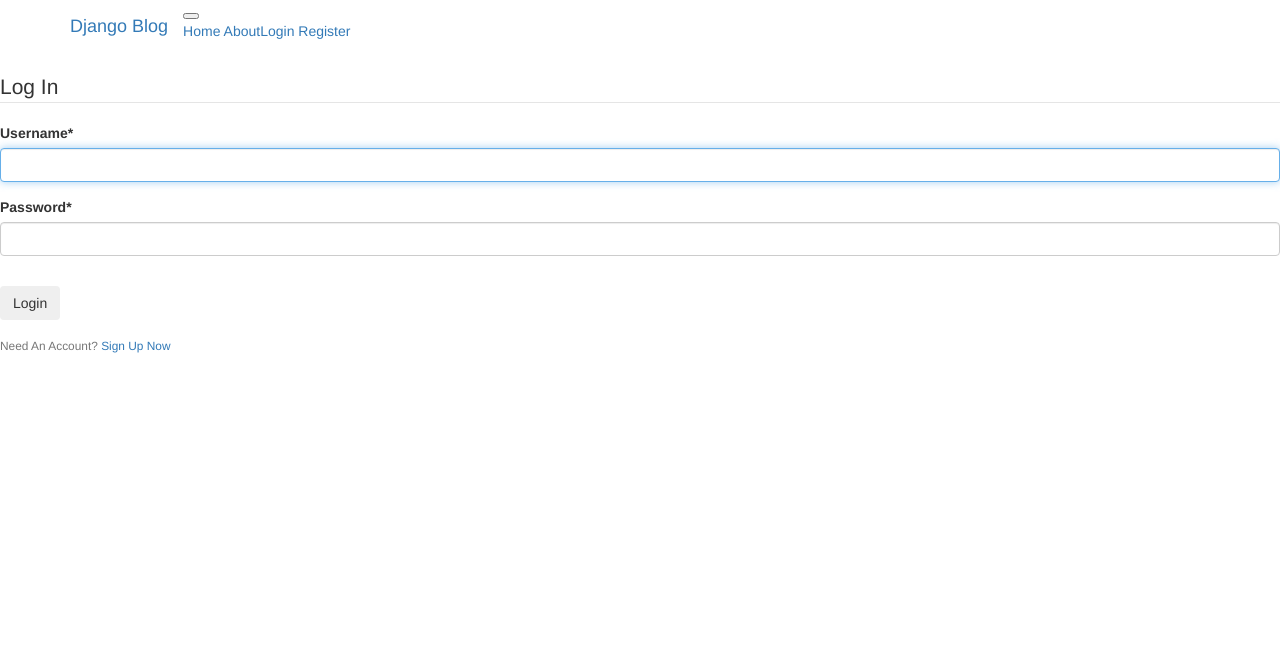
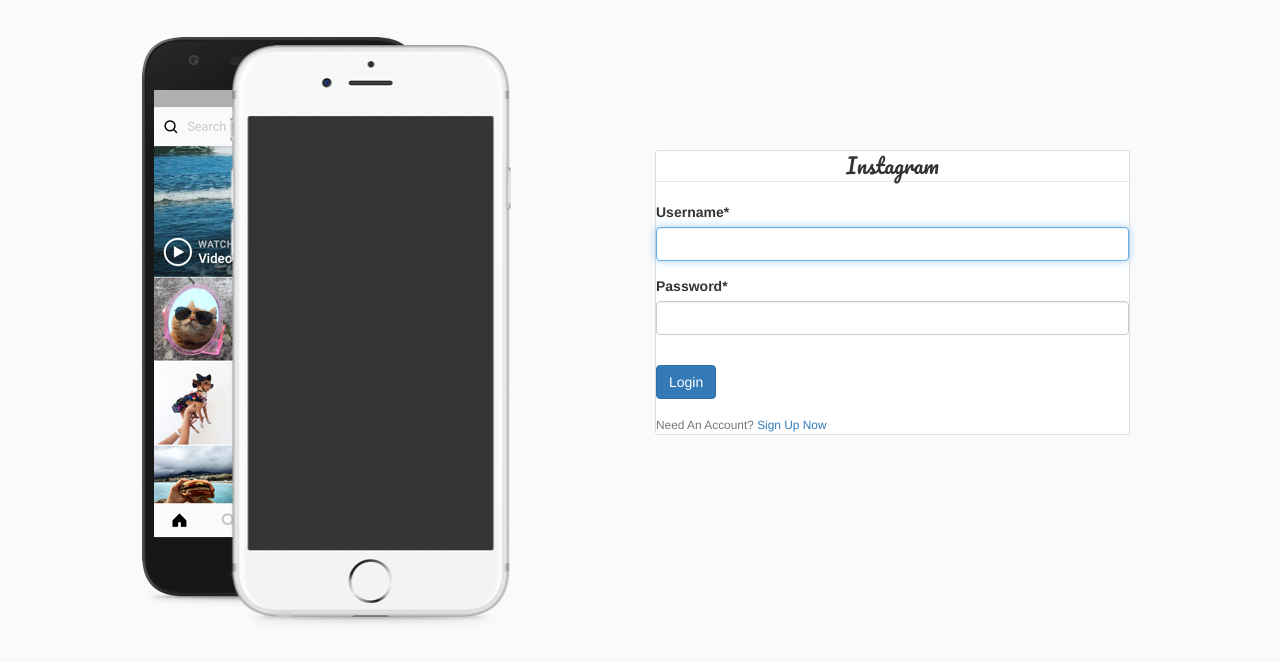
Before and after one commit to josphat-mwangi/Instagram_clone, a Django app: page /login/ in a window 1280 px wide. Shown: the top 662 px of the page. Run offline with Django 3.2, Linux system fonts and the light colour scheme; some libraries are stand-ins or nearby versions.

Commit message:
add styling to login and register and debug

```diff
--- /dev/null
+++ b/core/static/css/styles.css
@@ -0,0 +1,135 @@
+.wrapper {
+  width: 100vw;
+  height: 100vh;
+}
+
+.container {
+  display: block;
+  width: 100%;
+  background-color: #e1e1e1;
+  border-radius: 12px;
+}
+
+.nav-list {
+margin: 0;
+padding: 10px 0px;
+}
+.navbar {
+  margin: 0;
+  padding: 0;
+}
+
+.icon-list {
+  display: flex;
+  float: right;
+
+  margin: 0px;
+  padding-right: 3em;
+}
+
+
+.search_bar{
+
+    display: flex;
+    width: 30%;
+    justify-content: center;
+    border-radius: 7px;
+    color: #999;
+    cursor: text;
+    font-size:14px;
+    text-align:center;
+    position: absolute;
+
+}
+.search_bar a{
+    font-size: 25px;
+    padding-left: 15px;
+}
+.icons {
+
+  margin: 0;
+  padding: 5px;
+  list-style-type: none;
+}
+.fa {
+  font-size: 20px;
+}
+
+
+.active {
+  color: red;
+}
+body {
+  background: #fafafa;
+  color: #333333;
+
+}
+
+h1, h2, h3, h4, h5, h6 {
+  color: #444444;
+}
+
+ul {
+  margin: 0;
+}
+
+.bg-steel {
+  background-color: #5f788a;
+}
+
+
+
+.content-section {
+  background: #ffffff;
+  padding: 0;
+  border: 1px solid #dddddd;
+  border-radius: 3px;
+
+}
+
+.article-title {
+  color: #444444;
+}
+
+a.article-title:hover {
+  color: #428bca;
+  text-decoration: none;
+}
+
+.article-content {
+  white-space: pre-line;
+}
+
+.article-img {
+  height: 65px;
+  width: 65px;
+  margin-right: 16px;
+}
+
+.article-metadata {
+  padding-bottom: 1px;
+  margin-bottom: 4px;
+  border-bottom: 1px solid #e3e3e3
+}
+
+.article-metadata a:hover {
+  color: #333;
+  text-decoration: none;
+}
+
+.article-svg {
+  width: 25px;
+  height: 25px;
+  vertical-align: middle;
+}
+
+.account-img {
+  height: 125px;
+  width: 125px;
+  margin-right: 20px;
+  margin-bottom: 16px;
+}
+
+.account-heading {
+  font-size: 2.5rem;
+}
--- a/core/templates/base.html
+++ b/core/templates/base.html
@@ -10,6 +10,8 @@
 
     {% block styles %}
     {% bootstrap_css %}
+    <link rel="stylesheet" type="text/css" href="{% static 'css/styles.css' %}">
+
     <link href="https://stackpath.bootstrapcdn.com/font-awesome/4.7.0/css/font-awesome.min.css" rel="stylesheet"
         integrity="sha384-wvfXpqpZZVQGK6TAh5PVlGOfQNHSoD2xbE+QkPxCAFlNEevoEH3Sl0sibVcOQVnN" crossorigin="anonymous" />
     <link href="https://fonts.googleapis.com/css2?family=Pacifico&display=swap" rel="stylesheet">
--- a/core/templates/index.html
+++ b/core/templates/index.html
@@ -1,11 +1,14 @@
 {%extends 'base.html'%}
+{% load static %}
 {% block content%}
 
 {{block.super}}
+<div class="container">
     {%for photo in photos%}
-
         <img src="{{photo.image.url}}" alt="">
         {{photo.Image.image_name}}
     {%endfor%}
     HEY WORLDs
+</div>
+
 {%endblock%}
--- a/core/templates/login.html
+++ b/core/templates/login.html
@@ -1,15 +1,20 @@
 {% extends "base.html" %}
+{% load static %}
 {% load crispy_forms_tags %}
 {% block content %}
+<div class="col-md-4" style="padding-left: 100px; margin-top: 20px;">
+    <img src="../static/photo/ig.png" alt="">
+</div>
+<div class="col-md-6" style="float: right;margin-top: 150px; padding-right: 150px;">
     <div class="content-section">
         <form method="POST">
             {% csrf_token %}
             <fieldset class="form-group">
-            <legend class="border-bottom mb-4">Log In</legend>
+                <legend class="border-bottom mb-4 text-center" style="font-family: 'Pacifico', cursive;">Instagram</legend>
                 {{ form|crispy }}
             </fieldset>
             <div class="form-group">
-            <button class="btn btn-outline-info" type="submit">Login</button>
+                <button class="btn btn-outline-info btn-primary" type="submit">Login</button>
             </div>
         </form>
         <div class="border-top pt-3">
@@ -18,4 +23,6 @@
             </small>
         </div>
     </div>
+</div>
+
 {% endblock content %}
--- a/core/templates/logout.html
+++ b/core/templates/logout.html
@@ -1,6 +1,7 @@
 {% extends "base.html" %}
+{% load static %}
 {% block content %}
-<h2>You have been logged out</h2>
+<h2 class="text-center">You have been logged out</h2>
 <div class="border-top pt-3">
     <small class="text-muted">
         <a href="{% url 'login' %}">Log In Again</a>
--- a/core/templates/navbar.html
+++ b/core/templates/navbar.html
@@ -1,27 +1,31 @@
-<header class="site-header">
-  <nav class="navbar navbar-expand-md navbar-dark bg-steel fixed-top">
-    <div class="container">
-      <a class="navbar-brand mr-4" href="">Django Blog</a>
-      <button class="navbar-toggler" type="button" data-toggle="collapse" data-target="#navbarToggle"
-        aria-controls="navbarToggle" aria-expanded="false" aria-label="Toggle navigation">
-        <span class="navbar-toggler-icon"></span>
-      </button>
-      <div class="collapse navbar-collapse" id="navbarToggle">
-        <div class="navbar-nav mr-auto">
-          <a class="nav-item nav-link" href="">Home</a>
-          <a class="nav-item nav-link" href="">About</a>
+<!-- <div class="wrapper">
+  <div class="container">
+    <div class="nav-list">
+      <nav class="navbar">
+        <h1 style="font-family: 'Pacifico', cursive;
+">Instagram</h1>
+        <div class="search_bar">
+          <input type="text" placeholder="Search">
+          <a href="search"><i class="fa fa-search"></i></a>
         </div>
-        <!-- Navbar Right Side -->
-        <div class="navbar-nav">
-          {% if user.is_authenticated %}
-          <a class="nav-item nav-link" href="{% url 'profile' %}">Profile</a>
-          <a class="nav-item nav-link" href="{% url 'logout' %}">Logout</a>
-          {% else %}
-          <a class="nav-item nav-link" href="{% url 'login' %}">Login</a>
-          <a class="nav-item nav-link" href="{% url 'register' %}">Register</a>
-          {% endif %}
-        </div>
-      </div>
+        <ul class="icon-list">
+          <li class="icons"><i class="fa fa-home active" onclick="selectIcon(0)"></i></li>
+
+          <li class="icons"><i class="fa fa-plus-square" onclick="selectIcon(2)"></i></li>
+          <li class="icons"><i class="fa fa-heart" onclick="selectIcon(3)"></i></li>
+          <li class="icons"><i class="fa fa-user" onclick="selectIcon(4)"></i></li>
+        </ul>
+      </nav>
     </div>
-  </nav>
-</header>
+  </div>
+</div>
+
+<script>
+  let Icons = document.querySelectorAll('.fa')
+    let current = 0;
+    function selectIcon(index) {
+      Icons[current].classList.remove('active');
+      current = index;
+      Icons[current].classList.add('active');
+    }
+</script> -->
--- a/core/templates/profile.html
+++ b/core/templates/profile.html
@@ -1,4 +1,5 @@
 {% extends "base.html" %}
+{% load static %}
 {% load crispy_forms_tags %}
 {% block content %}
 <div class="content-section">
--- a/core/views.py
+++ b/core/views.py
@@ -7,7 +7,7 @@
 
 # Create your views here.
 def home(request):
-    photos = Image.photo_display()
+    photos = Image.objects.all()
 
     return render(request, 'index.html' , {"photos": photos})
 
--- a/instagram/settings.py
+++ b/instagram/settings.py
@@ -108,7 +108,7 @@
 
 LANGUAGE_CODE = 'en-us'
 
-TIME_ZONE = 'UTC'
+TIME_ZONE = 'Africa/Nairobi'
 
 USE_I18N = True
 
```
Also changed, not shown: core/templates/register.html (+5 -3 lines), core/static/photo/ig.png (added), db.sqlite3, media/images/pexels-photo-93632_GZpdSFE.jpg (added), media/images/pexels-photo-93632_NXxaRF0.jpg (added). Lines whose indentation alone changed are shown as unchanged.
